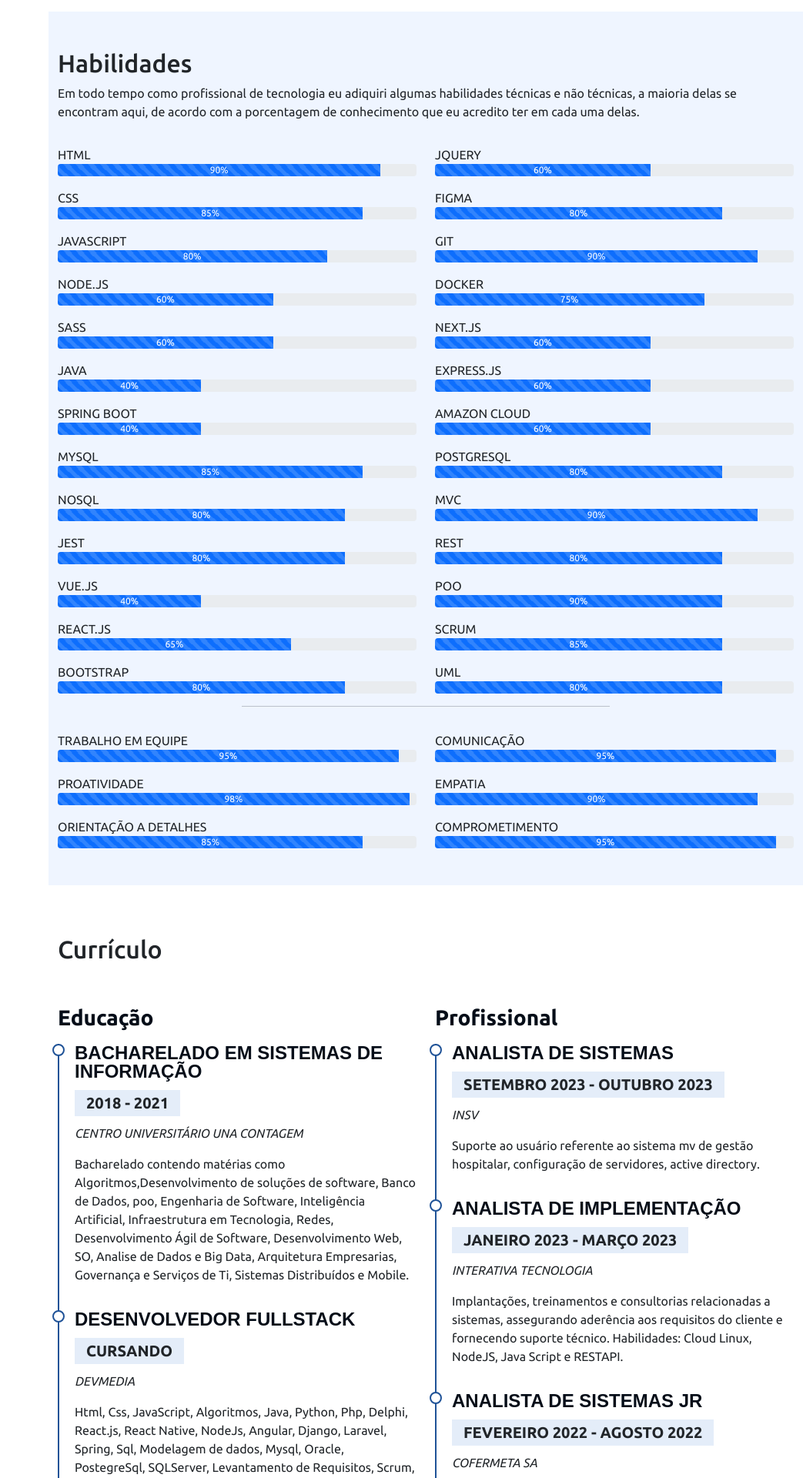
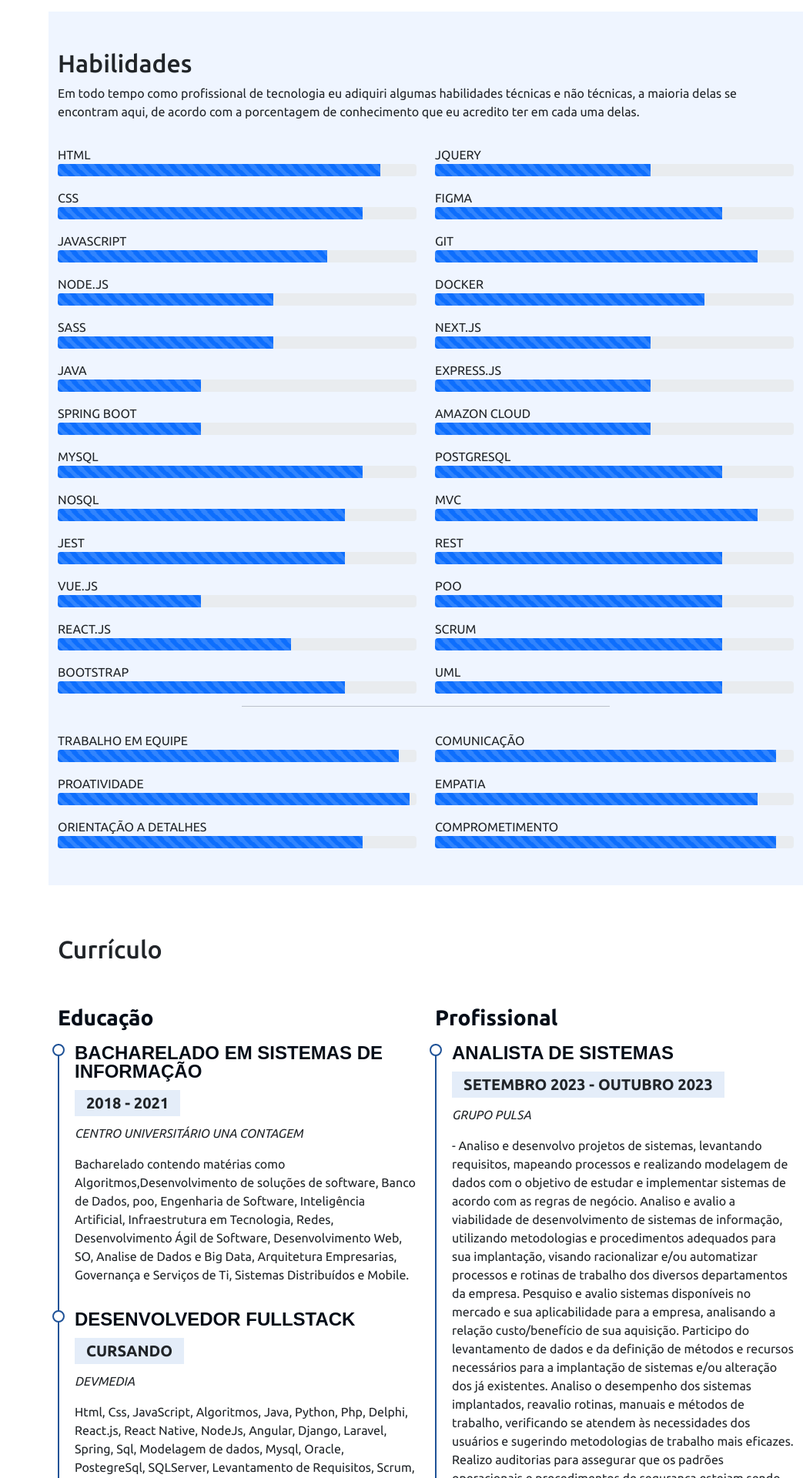
Before and after one commit to calebevieira/PortifolioCalebe2023, a Flask app: page / in a window 1280 px wide. Shown: the part 1680-3600 px from the top of the page at 77% size, without its empty margins (237-1280 px from the left). Run offline with Flask 2, Linux system fonts and the light colour scheme; some libraries are stand-ins or nearby versions.

Commit message:
atualizacao

```diff
--- a/api/static/style.css
+++ b/api/static/style.css
@@ -14,7 +14,7 @@ body {
   margin-bottom: 40px;
   position: relative;
   overflow: hidden;
-  border: 6px solid #021124;
+  border: 6px solid #ffffff;
 }
 .img-fluid.shadow:hover{
   transition: all 1s ease-in-out;
--- a/api/templates/index.html
+++ b/api/templates/index.html
@@ -122,7 +122,7 @@
                         <div class="col-md-6">
                             <ul class="list-group list-group-flush fs-5">
                                 <li class="list-group-item">
-                                    Hobby:<span class="fw-lighter"> Música e Atv.Física</span>
+                                    Hobby:<span class="fw-lighter"> Músicas e Atv.Física</span>
                                 </li>
                                 <li class="list-group-item">
                                     Estado Civil:<span class="fw-lighter"> Solteiro</span>
@@ -160,67 +160,67 @@
                         <p class="mt-3 mb-0">HTML</p>
                         <div class="progress">
                             <div class="progress-bar progress-bar-striped progress-bar-animated" role="progressbar" aria-label="Animated striped example"
-                                style="width: 90%;" aria-valuenow="90" data-anime="left" aria-valuemin="0" aria-valuemax="100">90%</div>
+                                style="width: 90%;" aria-valuenow="90" data-anime="left" aria-valuemin="0" aria-valuemax="100"></div>
                         </div>
                         <p class="mt-3 mb-0">CSS</p>
                         <div class="progress">
                             <div class="progress-bar progress-bar-striped progress-bar-animated" data-anime="left" role="progressbar" aria-label="Animated striped example"
-                                style="width: 85%;" aria-valuenow="85" aria-valuemin="0" aria-valuemax="100">85%</div>
+                                style="width: 85%;" aria-valuenow="85" aria-valuemin="0" aria-valuemax="100"></div>
                         </div>
                         <p class="mt-3 mb-0">JAVASCRIPT</p>
                         <div class="progress">
                             <div class="progress-bar progress-bar-striped progress-bar-animated" role="progressbar"data-anime="left" aria-label="Animated striped example"
-                                style="width: 75%;" aria-valuenow="75" aria-valuemin="0" aria-valuemax="100">80%</div>
+                                style="width: 75%;" aria-valuenow="75" aria-valuemin="0" aria-valuemax="100"></div>
                         </div>
                         <p class="mt-3 mb-0">NODE.JS</p>
                         <div class="progress">
                             <div class="progress-bar progress-bar-striped progress-bar-animated" role="progressbar" data-anime="left" aria-label="Animated striped example"
-                                style="width: 60%;" aria-valuenow="60" aria-valuemin="0" aria-valuemax="100">60%</div>
+                                style="width: 60%;" aria-valuenow="60" aria-valuemin="0" aria-valuemax="100"></div>
                         </div>
                         <p class="mt-3 mb-0">SASS</p>
                         <div class="progress">
                             <div class="progress-bar progress-bar-striped progress-bar-animated" role="progressbar"data-anime="left" aria-label="Animated striped example"
-                                style="width: 60%;" aria-valuenow="60" aria-valuemin="0" aria-valuemax="100">60%</div>
+                                style="width: 60%;" aria-valuenow="60" aria-valuemin="0" aria-valuemax="100"></div>
                         </div>
                         <p class="mt-3 mb-0">JAVA</p>
                         <div class="progress">
                             <div class="progress-bar progress-bar-striped progress-bar-animated" role="progressbar"data-anime="left" aria-label="Animated striped example"
-                                style="width: 40%;" aria-valuenow="70" aria-valuemin="0" aria-valuemax="100">40%</div>
+                                style="width: 40%;" aria-valuenow="70" aria-valuemin="0" aria-valuemax="100"></div>
                         </div>
                         <p class="mt-3 mb-0">SPRING BOOT</p>
                         <div class="progress">
                             <div class="progress-bar progress-bar-striped progress-bar-animated" role="progressbar"data-anime="left" aria-label="Animated striped example"
-                                style="width: 40%;" aria-valuenow="65" aria-valuemin="0" aria-valuemax="100">40%</div>
+                                style="width: 40%;" aria-valuenow="65" aria-valuemin="0" aria-valuemax="100"></div>
                         </div>
                         <p class="mt-3 mb-0">MYSQL</p>
                         <div class="progress">
                             <div class="progress-bar progress-bar-striped progress-bar-animated" role="progressbar" data-anime="left" aria-label="Animated striped example"
-                                style="width: 85%;" aria-valuenow="85" aria-valuemin="0" aria-valuemax="100">85%</div>
+                                style="width: 85%;" aria-valuenow="85" aria-valuemin="0" aria-valuemax="100"></div>
                         </div>
                         <p class="mt-3 mb-0">NOSQL</p>
                         <div class="progress">
                             <div class="progress-bar progress-bar-striped progress-bar-animated" role="progressbar"data-anime="left" aria-label="Animated striped example"
-                                style="width: 80%;" aria-valuenow="80" aria-valuemin="0" aria-valuemax="100">80%</div>
+                                style="width: 80%;" aria-valuenow="80" aria-valuemin="0" aria-valuemax="100"></div>
                         </div>
                         <p class="mt-3 mb-0">JEST</p>
                         <div class="progress">
                             <div class="progress-bar progress-bar-striped progress-bar-animated" role="progressbar"data-anime="left" aria-label="Animated striped example"
-                                style="width: 80%;" aria-valuenow="55" aria-valuemin="0" aria-valuemax="100">80%</div>
+                                style="width: 80%;" aria-valuenow="55" aria-valuemin="0" aria-valuemax="100"></div>
                         </div>
                         <p class="mt-3 mb-0">VUE.JS</p>
                         <div class="progress">
                             <div class="progress-bar progress-bar-striped progress-bar-animated" role="progressbar" data-anime="left" aria-label="Animated striped example"
-                                style="width: 40%;" aria-valuenow="40" aria-valuemin="0" aria-valuemax="100">40%</div>
+                                style="width: 40%;" aria-valuenow="40" aria-valuemin="0" aria-valuemax="100"></div>
                         </div>
                         <p class="mt-3 mb-0">REACT.JS</p>
                         <div class="progress">
                             <div class="progress-bar progress-bar-striped progress-bar-animated" role="progressbar"data-anime="left" aria-label="Animated striped example"
-                                style="width: 65%;" aria-valuenow="65" aria-valuemin="0" aria-valuemax="100">65%</div>
+                                style="width: 65%;" aria-valuenow="65" aria-valuemin="0" aria-valuemax="100"></div>
                         </div>
                         <p class="mt-3 mb-0">BOOTSTRAP</p>
                         <div class="progress">
                             <div class="progress-bar progress-bar-striped progress-bar-animated" role="progressbar"data-anime="left" aria-label="Animated striped example"
-                                style="width: 80%;" aria-valuenow="80" aria-valuemin="0" aria-valuemax="100">80%</div>
+                                style="width: 80%;" aria-valuenow="80" aria-valuemin="0" aria-valuemax="100"></div>
                         </div>
                     </div>
 
@@ -228,67 +228,67 @@
                         <p class="mt-3 mb-0">JQUERY</p>
                         <div class="progress">
                             <div class="progress-bar progress-bar-striped progress-bar-animated" role="progressbar"data-anime="left" aria-label="Animated striped example"
-                                style="width: 60%;" aria-valuenow="60" aria-valuemin="0" aria-valuemax="100">60%</div>
+                                style="width: 60%;" aria-valuenow="60" aria-valuemin="0" aria-valuemax="100"></div>
                         </div>
                         <p class="mt-3 mb-0">FIGMA</p>
                         <div class="progress">
                             <div class="progress-bar progress-bar-striped progress-bar-animated" role="progressbar"data-anime="left" aria-label="Animated striped example"
-                                style="width: 80%;" aria-valuenow="80" aria-valuemin="0" aria-valuemax="100">80%</div>
+                                style="width: 80%;" aria-valuenow="80" aria-valuemin="0" aria-valuemax="100"></div>
                         </div>
                         <p class="mt-3 mb-0">GIT</p>
                         <div class="progress">
                             <div class="progress-bar progress-bar-striped progress-bar-animated" role="progressbar"data-anime="left" aria-label="Animated striped example"
-                                style="width: 90%;" aria-valuenow="90" aria-valuemin="0" aria-valuemax="80">90%</div>
+                                style="width: 90%;" aria-valuenow="90" aria-valuemin="0" aria-valuemax="80"></div>
                         </div>
                         <p class="mt-3 mb-0">DOCKER</p>
                         <div class="progress">
                             <div class="progress-bar progress-bar-striped progress-bar-animated" role="progressbar"data-anime="left" aria-label="Animated striped example"
-                                style="width: 75%;" aria-valuenow="75" aria-valuemin="0" aria-valuemax="100">75%</div>
+                                style="width: 75%;" aria-valuenow="75" aria-valuemin="0" aria-valuemax="100"></div>
                         </div>
                         <p class="mt-3 mb-0">NEXT.JS</p>
                         <div class="progress">
                             <div class="progress-bar progress-bar-striped progress-bar-animated" role="progressbar"data-anime="left" aria-label="Animated striped example"
-                                style="width: 60%;" aria-valuenow="75" aria-valuemin="0" aria-valuemax="100">60%</div>
+                                style="width: 60%;" aria-valuenow="75" aria-valuemin="0" aria-valuemax="100"></div>
                         </div>
                         <p class="mt-3 mb-0">EXPRESS.JS</p>
                         <div class="progress">
                             <div class="progress-bar progress-bar-striped progress-bar-animated" role="progressbar"data-anime="left" aria-label="Animated striped example"
-                                style="width: 60%;" aria-valuenow="60" aria-valuemin="0" aria-valuemax="100">60%</div>
+                                style="width: 60%;" aria-valuenow="60" aria-valuemin="0" aria-valuemax="100"></div>
                         </div>
                         <p class="mt-3 mb-0">AMAZON CLOUD</p>
                         <div class="progress">
                             <div class="progress-bar progress-bar-striped progress-bar-animated" role="progressbar"data-anime="left" aria-label="Animated striped example"
-                                style="width: 60%;" aria-valuenow="60" aria-valuemin="0" aria-valuemax="100">60%</div>
+                                style="width: 60%;" aria-valuenow="60" aria-valuemin="0" aria-valuemax="100"></div>
                         </div>
                         <p class="mt-3 mb-0">POSTGRESQL</p>
                         <div class="progress">
                             <div class="progress-bar progress-bar-striped progress-bar-animated" role="progressbar"data-anime="left" aria-label="Animated striped example"
-                                style="width: 80%;" aria-valuenow="55" aria-valuemin="0" aria-valuemax="100">80%</div>
+                                style="width: 80%;" aria-valuenow="55" aria-valuemin="0" aria-valuemax="100"></div>
                         </div>
                         <p class="mt-3 mb-0">MVC</p>
                         <div class="progress">
                             <div class="progress-bar progress-bar-striped progress-bar-animated" role="progressbar"data-anime="left" aria-label="Animated striped example"
-                                style="width: 90%;" aria-valuenow="55" aria-valuemin="0" aria-valuemax="100">90%</div>
+                                style="width: 90%;" aria-valuenow="55" aria-valuemin="0" aria-valuemax="100"></div>
                         </div>
                         <p class="mt-3 mb-0">REST</p>
                         <div class="progress">
                             <div class="progress-bar progress-bar-striped progress-bar-animated" role="progressbar"data-anime="left" aria-label="Animated striped example"
-                                style="width: 80%;" aria-valuenow="55" aria-valuemin="0" aria-valuemax="100">80%</div>
+                                style="width: 80%;" aria-valuenow="55" aria-valuemin="0" aria-valuemax="100"></div>
                         </div>
                         <p class="mt-3 mb-0">POO</p>
                         <div class="progress">
                             <div class="progress-bar progress-bar-striped progress-bar-animated" role="progressbar"data-anime="left" aria-label="Animated striped example"
-                                style="width: 80%;" aria-valuenow="55" aria-valuemin="0" aria-valuemax="100">90%</div>
+                                style="width: 80%;" aria-valuenow="55" aria-valuemin="0" aria-valuemax="100"></div>
                         </div>
                         <p class="mt-3 mb-0">SCRUM</p>
                         <div class="progress">
                             <div class="progress-bar progress-bar-striped progress-bar-animated" role="progressbar"data-anime="left" aria-label="Animated striped example"
-                                style="width: 80%;" aria-valuenow="55" aria-valuemin="0" aria-valuemax="100">85%</div>
+                                style="width: 80%;" aria-valuenow="55" aria-valuemin="0" aria-valuemax="100"></div>
                         </div>
                         <p class="mt-3 mb-0">UML</p>
                         <div class="progress">
                             <div class="progress-bar progress-bar-striped progress-bar-animated" role="progressbar"data-anime="left" aria-label="Animated striped example"
-                                style="width: 80%;" aria-valuenow="55" aria-valuemin="0" aria-valuemax="100">80%</div>
+                                style="width: 80%;" aria-valuenow="55" aria-valuemin="0" aria-valuemax="100"></div>
                         </div>
                     </div>
                 </div>
@@ -300,35 +300,35 @@
                         <p class="mt-3 mb-0">TRABALHO EM EQUIPE</p>
                         <div class="progress">
                             <div class="progress-bar progress-bar-striped progress-bar-animated" data-anime="left" role="progressbar" style="width: 95%;"
-                                aria-valuenow="95" aria-valuemin="0" aria-valuemax="100">95%</div>
+                                aria-valuenow="95" aria-valuemin="0" aria-valuemax="100"></div>
                         </div>
                         <p class="mt-3 mb-0">PROATIVIDADE</p>
                         <div class="progress">
                             <div class="progress-bar progress-bar-striped progress-bar-animated" data-anime="left" role="progressbar" style="width: 98%;"
-                                aria-valuenow="98" aria-valuemin="0" aria-valuemax="100">98%</div>
+                                aria-valuenow="98" aria-valuemin="0" aria-valuemax="100"></div>
                         </div>
 
                         <p class="mt-3 mb-0">ORIENTAÇÃO A DETALHES</p>
                         <div class="progress">
                             <div class="progress-bar progress-bar-striped progress-bar-animated" data-anime="left" role="progressbar" style="width: 85%;"
-                                aria-valuenow="85" aria-valuemin="0" aria-valuemax="100">85%</div>
+                                aria-valuenow="85" aria-valuemin="0" aria-valuemax="100"></div>
                         </div>
                     </div>
                     <div class="col-md-6">
                         <p class="mt-3 mb-0">COMUNICAÇÃO</p>
                         <div class="progress">
                             <div class="progress-bar progress-bar-striped progress-bar-animated" data-anime="left" role="progressbar" style="width: 95%;"
-                                aria-valuenow="95" aria-valuemin="0" aria-valuemax="100">95%</div>
+                                aria-valuenow="95" aria-valuemin="0" aria-valuemax="100"></div>
                         </div>
                         <p class="mt-3 mb-0">EMPATIA</p>
                         <div class="progress">
                             <div class="progress-bar progress-bar-striped progress-bar-animated" data-anime="left" role="progressbar" style="width: 90%;"
-                                aria-valuenow="90" aria-valuemin="0" aria-valuemax="100">90%</div>
+                                aria-valuenow="90" aria-valuemin="0" aria-valuemax="100"></div>
                         </div>
                         <p class="mt-3 mb-0">COMPROMETIMENTO</p>
                         <div class="progress">
                             <div class="progress-bar progress-bar-striped progress-bar-animated" data-anime="left" role="progressbar" style="width: 95%;"
-                                aria-valuenow="95" aria-valuemin="0" aria-valuemax="100">95%</div>
+                                aria-valuenow="95" aria-valuemin="0" aria-valuemax="100"></div>
                         </div>
                     </div>
                 </div>
@@ -419,9 +419,34 @@
 
                                 <h4>ANALISTA DE SISTEMAS</h4>
                                 <h5>SETEMBRO 2023 - OUTUBRO 2023</h5>
-                                <p><em>INSV</em></p>
-                                <p>Suporte ao usuário referente ao sistema mv de gestão hospitalar, configuração de servidores, active directory.</p>
+                                <p><em>GRUPO PULSA</em></p>
+                                <p>- Analiso e desenvolvo projetos de sistemas, levantando requisitos, mapeando processos e realizando modelagem de dados com o objetivo de estudar e implementar sistemas de acordo com as regras de negócio.
+                                    Analiso e avalio a viabilidade de desenvolvimento de sistemas de informação, utilizando metodologias e procedimentos adequados para sua implantação, visando racionalizar e/ou automatizar processos e rotinas de trabalho dos diversos departamentos da empresa.
+                                    Pesquiso e avalio sistemas disponíveis no mercado e sua aplicabilidade para a empresa, analisando a relação custo/benefício de sua aquisição.
+                                    Participo do levantamento de dados e da definição de métodos e recursos necessários para a implantação de sistemas e/ou alteração dos já existentes.
+                                    Analiso o desempenho dos sistemas implantados, reavalio rotinas, manuais e métodos de trabalho, verificando se atendem às necessidades dos usuários e sugerindo metodologias de trabalho mais eficazes.
+                                    Realizo auditorias para assegurar que os padrões operacionais e procedimentos de segurança estejam sendo seguidos.
+                                    Analiso e avalio sistemas manuais, propondo novos métodos de realização do trabalho ou sua automação, visando otimizar a utilização dos recursos humanos e materiais disponíveis.</p>
                                 </div>
+
+                                <div class="cv-item" data-anime="up">
+
+                                    <h4>ANALISTA DE SISTEMAS</h4>
+                                    <h5>ABRIL 2024 - JULHO 2024</h5>
+                                    <p><em>PREVINA SAÚDE E BENEFÍCIOS</em></p>
+                                    <p>- Provei suporte a sistemas, garantindo que todos os aplicativos e plataformas funcionassem corretamente e estivessem atualizados.
+                                        Desenvolvi landing pages, criando designs atraentes e funcionais que atendiam às necessidades de marketing e conversão da empresa.
+                                        Ofereci suporte aos usuários, auxiliando-os na resolução de problemas técnicos, respondendo a dúvidas e fornecendo orientação sobre o uso dos sistemas e ferramentas disponíveis.</p>
+                                </div>
+
+                                <div class="cv-item" data-anime="up">
+
+                                    <h4>ANALISTA DE SISTEMAS</h4>
+                                    <h5>SETEMBRO 2023 - OUTUBRO 2023</h5>
+                                    <p><em>INSV</em></p>
+                                    <p>Suporte ao usuário referente ao sistema mv de gestão hospitalar, configuração de servidores, active directory.</p>
+                                </div>
+
                             <div class="cv-item" data-anime="up">
 
                                 <h4>ANALISTA DE IMPLEMENTAÇÃO</h4>
```
